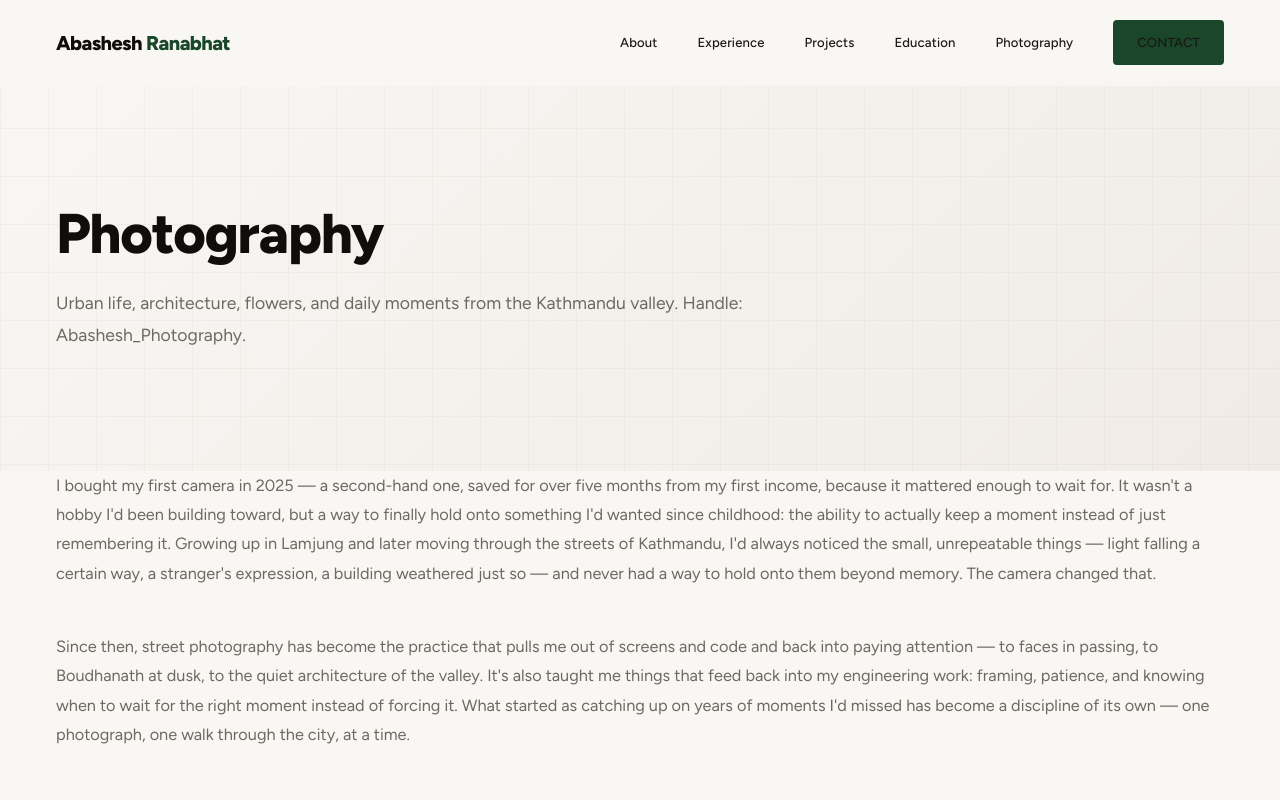
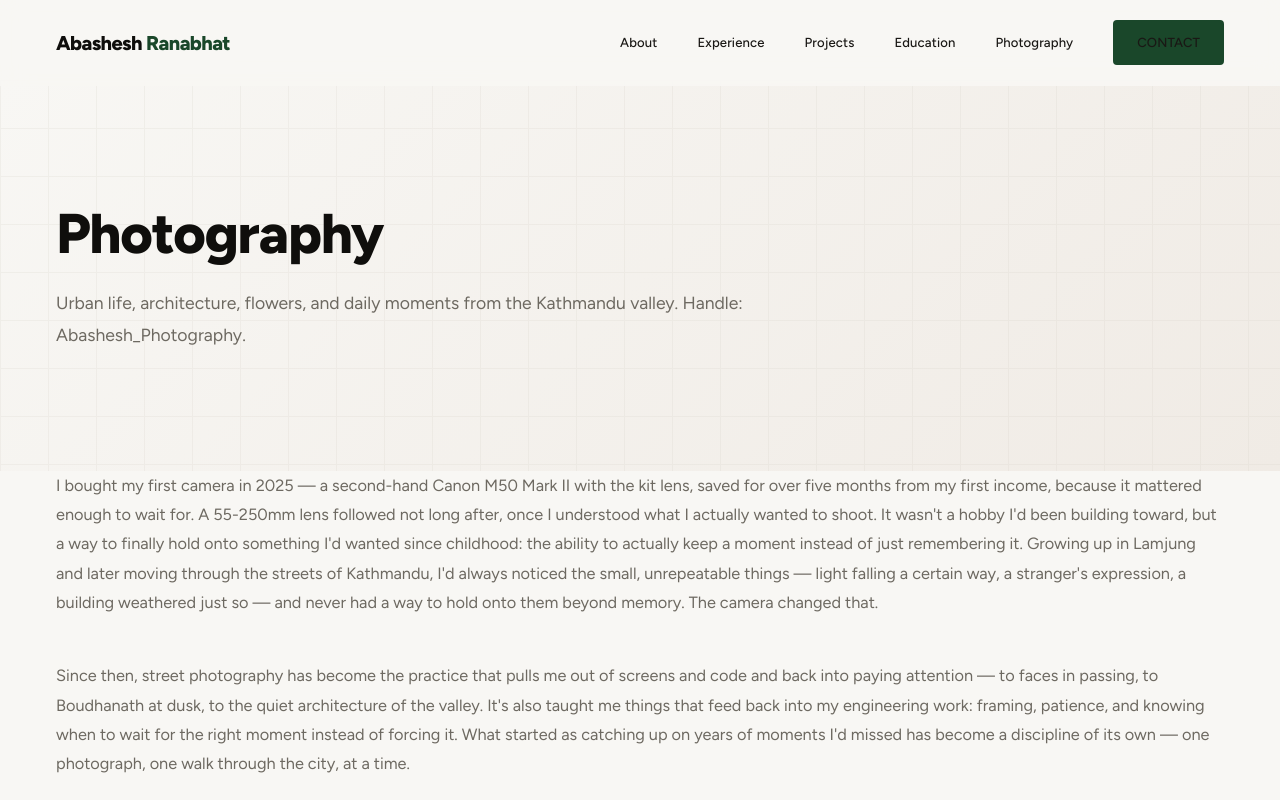
Before and after one commit to Alpha107/Portfolio, a React (Vite) app: page /photography in a window 1280 px wide. Shown: the top 800 px of the page. Built offline with nearby package versions, Linux system fonts and the light colour scheme.

Commit message:
Add camera gear detail to photography journey narrative
Mention the Canon M50 Mark II with kit lens, and the 55-250mm lens
bought later.

```diff
--- a/src/pages/Photography.jsx
+++ b/src/pages/Photography.jsx
@@ -21,13 +21,14 @@ export default function Photography() {
       <section id="photography-journey">
         <div className="journey-body">
           <p>
-            I bought my first camera in 2025 — a second-hand one, saved for over five months from my first
-            income, because it mattered enough to wait for. It wasn't a hobby I'd been building toward, but
-            a way to finally hold onto something I'd wanted since childhood: the ability to actually keep a
-            moment instead of just remembering it. Growing up in Lamjung and later moving through the streets
-            of Kathmandu, I'd always noticed the small, unrepeatable things — light falling a certain way, a
-            stranger's expression, a building weathered just so — and never had a way to hold onto them
-            beyond memory. The camera changed that.
+            I bought my first camera in 2025 — a second-hand Canon M50 Mark II with the kit lens, saved for
+            over five months from my first income, because it mattered enough to wait for. A 55-250mm lens
+            followed not long after, once I understood what I actually wanted to shoot. It wasn't a hobby
+            I'd been building toward, but a way to finally hold onto something I'd wanted since childhood:
+            the ability to actually keep a moment instead of just remembering it. Growing up in Lamjung and
+            later moving through the streets of Kathmandu, I'd always noticed the small, unrepeatable things
+            — light falling a certain way, a stranger's expression, a building weathered just so — and never
+            had a way to hold onto them beyond memory. The camera changed that.
           </p>
           <p>
             Since then, street photography has become the practice that pulls me out of screens and code
```
